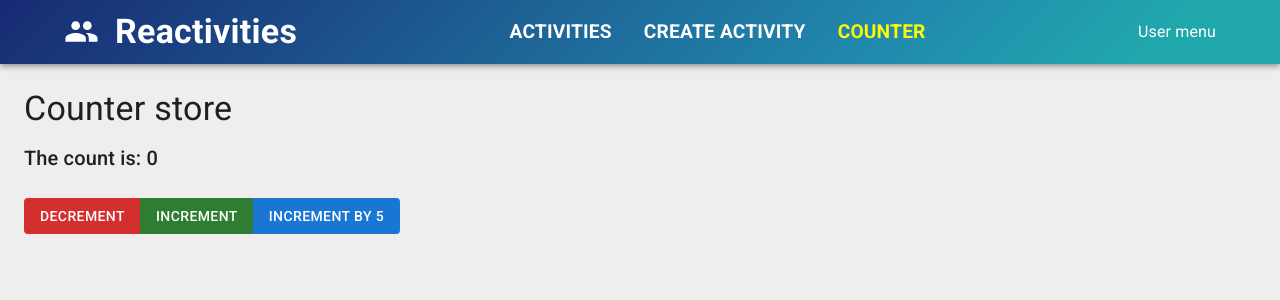
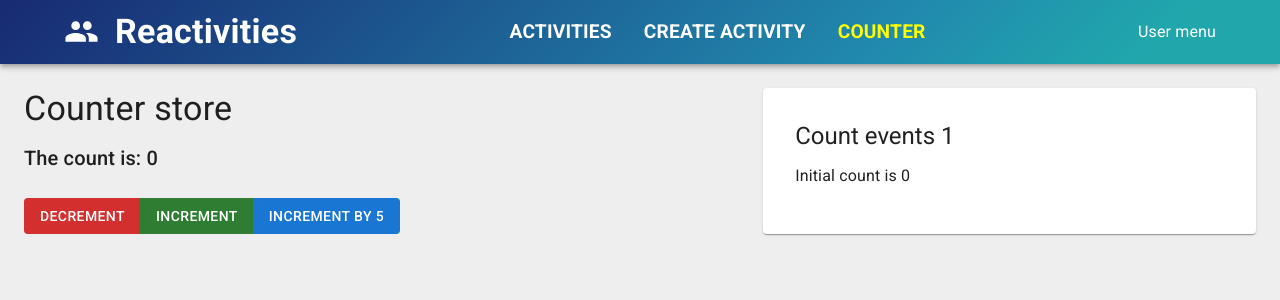
Before and after one commit to orlandoPeraza/Reactivities, a React app in the folder client/: page /counter in a window 1280 px wide. Shown: the top 300 px of the page. Built offline with nearby package versions, Linux system fonts and the light colour scheme; no server answers; the HTML template or start-up script is replaced by a standard one.

Commit message:
add events array and eventCount to CounterStore and render event log in Counter component

```diff
--- a/client/src/features/counter/Counter.tsx
+++ b/client/src/features/counter/Counter.tsx
@@ -1,4 +1,12 @@
-import { Button, ButtonGroup, Typography } from "@mui/material";
+import {
+  Box,
+  Button,
+  ButtonGroup,
+  List,
+  ListItemText,
+  Paper,
+  Typography,
+} from "@mui/material";
 import { useStore } from "../../lib/hooks/useStore";
 import { observer } from "mobx-react-lite";
 
@@ -6,7 +14,8 @@ const Counter = observer(function Counter() {
   const { counterStore } = useStore();
 
   return (
-    <>
+    <Box display="flex" justifyContent="space-between">
+      <Box sx={{ width: "60%" }}>
         <Typography variant="h4" gutterBottom>
           {counterStore.title}
         </Typography>
@@ -34,7 +43,18 @@ const Counter = observer(function Counter() {
             Increment by 5
           </Button>
         </ButtonGroup>
-    </>
+      </Box>
+      <Paper sx={{ width: "40%", p: 4 }}>
+        <Typography variant="h5">
+          Count events {counterStore.eventCount}
+        </Typography>
+        <List>
+          {counterStore.events.map((event, index) => (
+            <ListItemText key={index}>{event}</ListItemText>
+          ))}
+        </List>
+      </Paper>
+    </Box>
   );
 });
 
--- a/client/src/lib/stores/counterStore.ts
+++ b/client/src/lib/stores/counterStore.ts
@@ -2,6 +2,7 @@ import { makeAutoObservable } from "mobx";
 export default class CounterStore {
   title = "Counter store";
   count = 0;
+  events: string[] = [`Initial count is ${this.count}`];
 
   constructor() {
     makeAutoObservable(this);
@@ -9,9 +10,15 @@ export default class CounterStore {
 
   increment = (amount = 1) => {
     this.count += amount;
+    this.events.push(`Incremented by ${amount} - count is now ${this.count}`);
   };
 
   decrement = (amount = 1) => {
     this.count -= amount;
+    this.events.push(`Decremented by ${amount} - count is now ${this.count}`);
   };
+
+  get eventCount() {
+    return this.events.length;
+  }
 }
```
Lines whose indentation alone changed are shown as unchanged.
